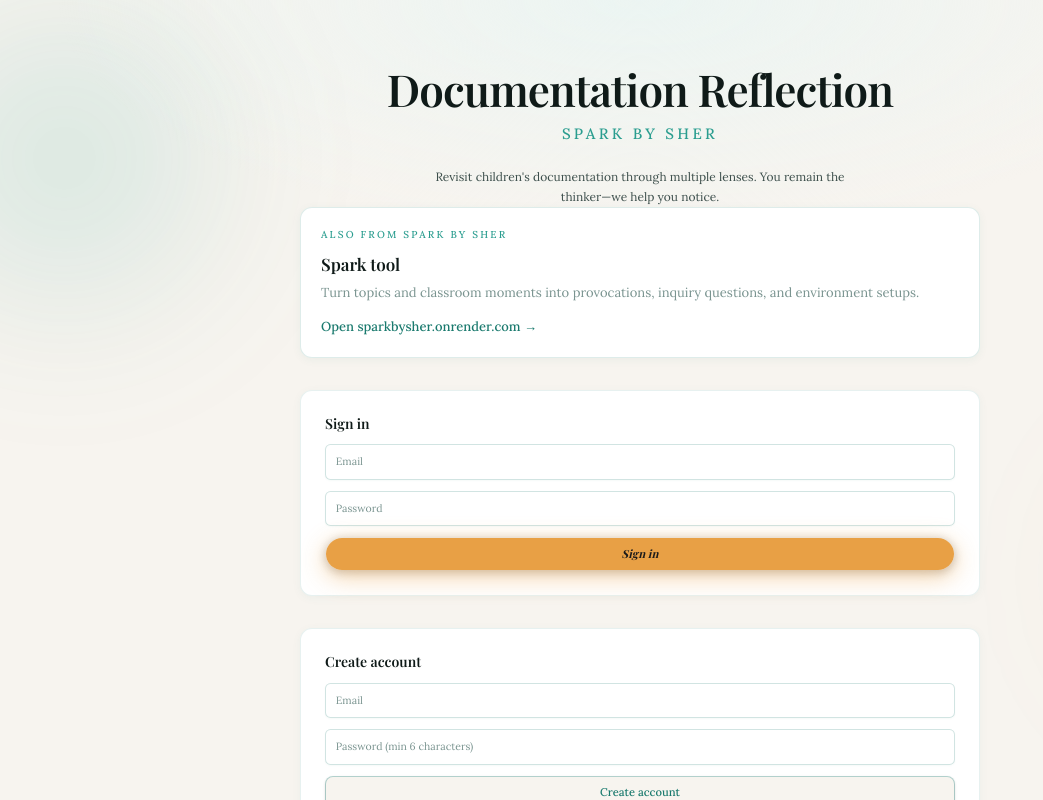
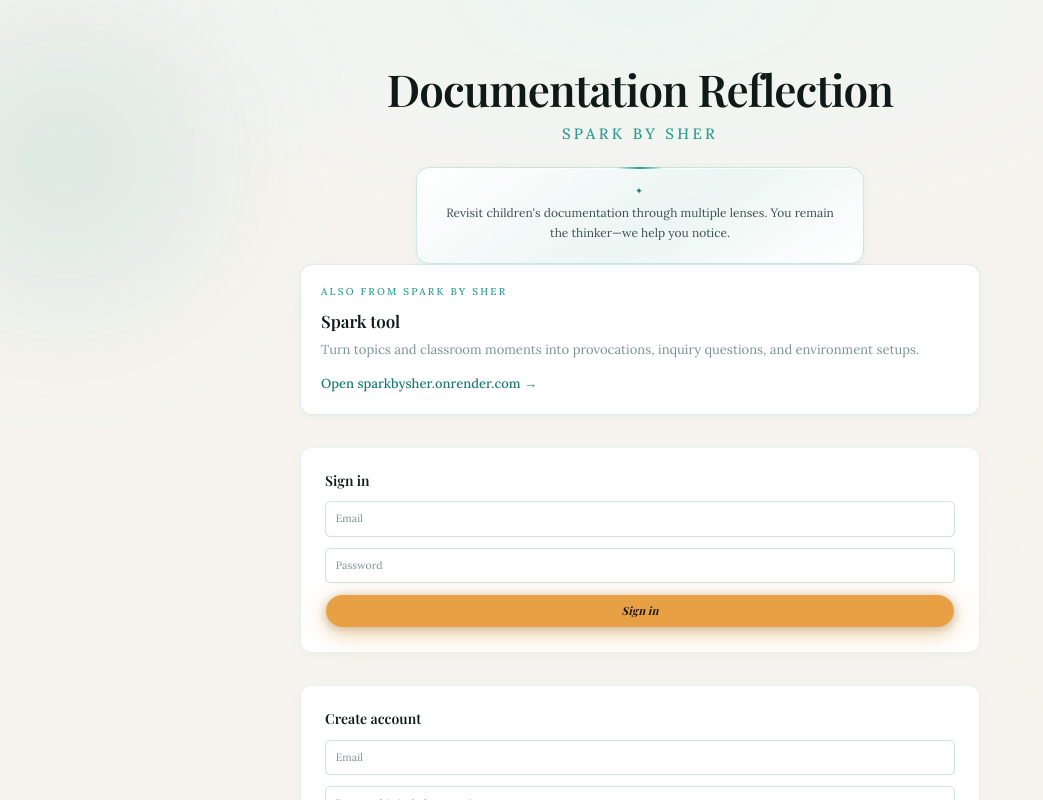
Before and after one commit to sherlinlee/reflection-companion, a Next.js app: page /login in a window 1280 px wide. Shown: the top 800 px of the page, without its empty margins (0-1043 px from the left). Built offline with nearby package versions, Linux system fonts and the light colour scheme.

Commit message:
Add decorative placecard around login tagline.

```diff
--- a/src/app/globals.css
+++ b/src/app/globals.css
@@ -172,18 +172,70 @@
   text-align: left;
 }
 
-/* Login tagline — half pull-quote size, Lora, not italic (easier to read) */
-.spark-tagline {
+/* Login tagline placecard */
+.spark-tagline-card {
+  position: relative;
   margin: 0 auto;
   max-width: 28rem;
-  padding: 0 0.5rem;
+  padding: 1.125rem 1.375rem 1.25rem;
+  border-radius: 14px;
+  border: 1px solid rgba(168, 213, 207, 0.55);
+  background: linear-gradient(
+    145deg,
+    rgba(255, 255, 255, 0.98) 0%,
+    rgba(234, 245, 243, 0.92) 55%,
+    rgba(255, 255, 255, 0.96) 100%
+  );
+  box-shadow:
+    0 2px 12px rgba(26, 122, 110, 0.07),
+    inset 0 1px 0 rgba(255, 255, 255, 0.9);
+  text-align: center;
+  transition:
+    box-shadow 0.3s ease,
+    border-color 0.3s ease,
+    transform 0.25s cubic-bezier(0.22, 1, 0.36, 1);
+}
+
+.spark-tagline-card::before {
+  content: "";
+  position: absolute;
+  top: 0;
+  left: 50%;
+  width: 3rem;
+  height: 2px;
+  transform: translate(-50%, -1px);
+  border-radius: 2px;
+  background: linear-gradient(
+    90deg,
+    transparent,
+    var(--spark-teal-mid),
+    transparent
+  );
+}
+
+.spark-tagline-card:hover {
+  transform: translateY(-1px);
+  border-color: rgba(42, 157, 143, 0.35);
+  box-shadow: 0 8px 28px rgba(26, 122, 110, 0.11);
+}
+
+.spark-tagline-card-mark {
+  display: block;
+  margin-bottom: 0.5rem;
+  font-size: 9px;
+  line-height: 1;
+  color: var(--spark-teal);
+  letter-spacing: 0.2em;
+}
+
+.spark-tagline {
+  margin: 0;
   font-family: var(--font-sans), Georgia, serif;
   font-size: clamp(0.6875rem, 1.75vw, 0.75rem);
   font-style: normal;
   font-weight: 400;
   line-height: 1.65;
   color: var(--spark-text);
-  text-align: center;
 }
 
 .spark-tool-card {
--- a/src/components/login-form.tsx
+++ b/src/components/login-form.tsx
@@ -13,6 +13,7 @@
   pageEnterClass,
   sparkToolCardClass,
   staggerClass,
+  taglineCardClass,
   taglineClass,
 } from "@/lib/ui-classes";
 
@@ -42,10 +43,15 @@
           <div className="flex justify-center">
             <BrandMark variant="login" />
           </div>
-          <p className={taglineClass}>
-            Revisit children&apos;s documentation through multiple lenses. You
-            remain the thinker—we help you notice.
-          </p>
+          <div className={taglineCardClass}>
+            <span className="spark-tagline-card-mark" aria-hidden>
+              ✦
+            </span>
+            <p className={taglineClass}>
+              Revisit children&apos;s documentation through multiple lenses. You
+              remain the thinker—we help you notice.
+            </p>
+          </div>
 
           <a
             href="https://sparkbysher.onrender.com"
--- a/src/lib/ui-classes.ts
+++ b/src/lib/ui-classes.ts
@@ -38,7 +38,9 @@
 /** Matches .pull-quote on sparkbysher.com */
 export const pullQuoteClass = "spark-pull-quote";
 
-/** Login intro — small, readable body text */
+/** Login intro placecard + text */
+export const taglineCardClass = "spark-tagline-card";
+
 export const taglineClass = "spark-tagline";
 
 export const sparkToolCardClass = "spark-tool-card";
```
